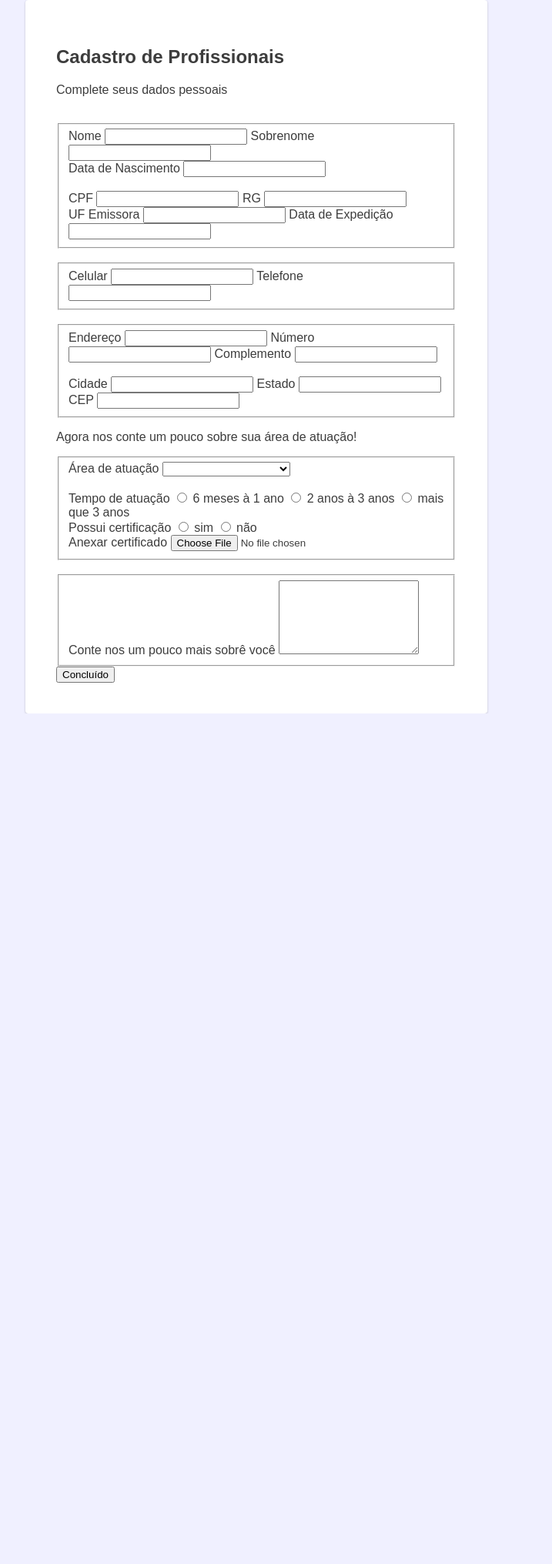
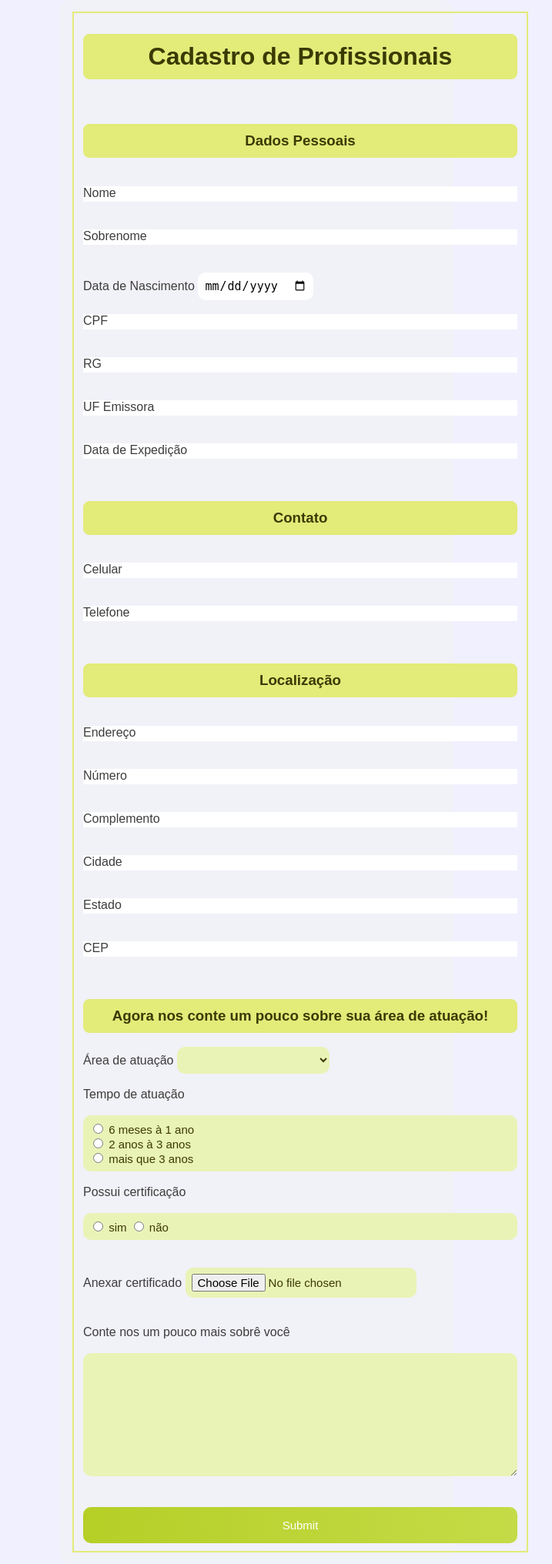
Before and after one commit to Curso-DS-Etec/valetudo_tcc, a PHP site: page /formularioProfissional.html in a window 1280 px wide. Shown: the whole page at 77% size, without its empty margins (307-1024 px from the left). Before the commit the page ends 927 px from the top, so only its background shows below. Run offline with PHP 8.4, Linux system fonts and the light colour scheme.

Commit message:
novo formulario pofissional e css

```diff
--- a/front-end/css/style.css
+++ b/front-end/css/style.css
@@ -7,6 +7,7 @@ body {
     background-color: #f0f0ff;
 }
 
+/*ESTILO INDEX*/
 .container {
     max-width: 1024px;
 }
@@ -230,19 +231,116 @@ body {
 
 }
 
-/* ESTILIZAÇÃO DO FORMULARIO PROFISSIONAL */
 
-.containerForm {
-    background-color: #fff;
-    border-radius: 4px;
-    box-shadow: 0 1px 3px rgb(0 0 0 / 20%);
-    overflow: hidden;
-    max-width: 600px;
+/*ESTILO FORMULARIO PROFISSIONAL*/
+
+.box-form-profissional {
+
     margin: 0 auto;
-    padding: 40px;
+
+    background-color: rgba(243, 243, 245, 0.705);
+    padding: 15px;
+    border-radius: 15px;
+    width: 40%;
 }
 
-/* FIM DO ESTILO DOS CAMPOS E DO FORM */
+fieldset {
+    border: 2px solid rgb(227, 235, 121);
+}
+
+h1 {
+    border: 1px solid rgb(227, 235, 121);
+    padding: 10px;
+    text-align: center;
+    background-color: rgb(227, 235, 121);
+    border-radius: 8px;
+    color: rgb(58, 58, 3);
+}
+
+h3 {
+    border: 1px solid rgb(227, 235, 121);
+    padding: 10px;
+    text-align: center;
+    background-color: rgb(227, 235, 121);
+    border-radius: 8px;
+    color: rgb(58, 58, 3);
+}
+
+p {
+    border: 1px solid rgb(227, 235, 121);
+    padding: 10px;
+    text-align: center;
+    background-color: rgb(227, 235, 121);
+    border-radius: 8px;
+    color: rgb(58, 58, 3);
+}
+
+.dadosProfissional {
+    position: relative;
+}
+
+.input-form-profissonal {
+    background-color: none;
+    border: none;
+    border-bottom: 1px solid #fff;
+    outline: none; /*retira linha externa ao escrever*/
+    font-size: 15px;
+    width: 100%;
+    letter-spacing: 1.5px; /*espaço entre os caracter*/
+}
+
+
+
+.label-form-profissional {
+    position: absolute;
+    top: 0px;
+    left: 0px;
+    pointer-events: none; /*qualquer lugar que eu clicar dentro do label vai realizar a animação*/
+    transition: .5s;
+}
+
+#data-nasc-profissional {
+    border: none;
+    padding: 8px;
+    border-radius: 10px;
+    outline: none;
+    font-size: 15px;
+}
+
+#submit {
+    background-image: linear-gradient(to right, rgb(182, 207, 39), rgb(197, 219, 71));
+    width: 100%;
+    border: none;
+    padding: 15px;
+    color: #fff;
+    font-size: 15px;
+    cursor: pointer;
+    border-radius: 10px;
+}
+
+#submit:hover {
+    background-image: linear-gradient(to right, rgb(160, 184, 27), rgb(182, 209, 30));
+}
+
+#areaAtuacao {
+    border: none;
+    padding: 8px;
+    border-radius: 10px;
+    outline: none;
+    font-size: 15px;
+    background-color: rgb(234, 243, 182);
+    color: rgb(58, 58, 3);
+}
+/*Quando selecionado o input, deve ocorrer a ação no label*/
+.input-form-profissonal:focus ~ .label-form-profissional,
+.input-form-profissonal:valid ~ .label-form-profissional{
+    top: -20px; /*faz o label subir*/
+    font-size: 12px; /*no momento que o label sobe, diminui*/
+    color: rgb(58, 58, 3);
+}
+
+/* FIM DO ESTILO DO FORMULARIO PROFISSIONAL*/
+
 
 /* ESTILO TELA DE LOGIN */
 .titulo_login{
@@ -307,7 +405,8 @@ body {
 .box input[type = "submit"]:hover{
     background: #2ecc71;
 }
-/* termino do estilo login */
+
+/* FIM ESTILO LOGIN */
 
 
 
--- a/front-end/formularioProfissional.html
+++ b/front-end/formularioProfissional.html
@@ -1,100 +1,109 @@
+<?php include('conexao.php'); ?>
+
+
 <!DOCTYPE html>
 <html lang="pt-br">
 <head>
     <meta charset="UTF-8">
     <meta name="viewport" content="width=device-width, initial-scale=1.0">
     <title>Formulario Profissional</title>
+
     <link rel="stylesheet" href="css/style.css">
 </head>
 <body>
-    <section class="section">
-        <div class="containerForm">
-            <div class="topo">
-                <div class="titulo"><h1>Cadastro de Profissionais</h1></div>
-                <div class="subtitulo"><p>Complete seus dados pessoais</p></div>
-                <br>
-            </div>
+
+    <div class="box-form-profissional">
         <form name="cadastroProfissional" method="POST" action="../back-end/insertProfissional.php">
             <fieldset>
-                        <div class="dadosPessoais">
-                            <div class="nomeSobrenome">
-                                <label>Nome</label>
-                                <input type="text" name="nomeProfissional">
+                <h1><b>Cadastro de Profissionais</b></h1>
+                <br>
+                    <h3>Dados Pessoais</h3>
+                    <br>
+                     <div class="dadosProfissional">
+                        <input type="text" name="nomeProfissional" class="input-form-profissonal" required>
+                        <label for="nomeProfissional" class="label-form-profissional">Nome</label>
+                    </div>
+                    <br><br>
+                    <div class="dadosProfissional">
+                        <input type="text" name="sobrenomeProfissional" class="input-form-profissonal" required>
+                        <label for="sobrenomeProfissional" class="label-form-profissional">Sobrenome</label>
+                    </div>
+                    <br><br>
 
-                                <label>Sobrenome</label>
-                                <input type="text" name="sobrenomeProfissional">
+                    <label for="nascimentoProfissional" class="label-nasc-profissional">Data de Nascimento</label>
+                    <input type="date" name="nascimentoProfissional" id="data-nasc-profissional" required>
+
+                    <br><br>
+                    <div class="dadosProfissional">
+                        <input type="text" name="cpfProfissional" class="input-form-profissonal" required>
+                        <label for="cpfProfissional" class="label-form-profissional">CPF</label>
                     </div>
-                            <div class="data nascimento">
-                                <label>Data de Nascimento</label>
-                                <input type="text" name="nascimentoProfissional">
+                    <br><br>
+                    <div class="dadosProfissional">
+                        <input type="text" name="rgProfissional" class="input-form-profissonal" required>
+                        <label for="rgProfissional" class="label-form-profissional">RG</label>
                     </div>
+                    <br><br>
+                    <div class="dadosProfissional">
+                        <input type="text" name="ufEmissora" class="input-form-profissonal" required>
+                        <label for="ufEmissora" class="label-form-profissional">UF Emissora</label>
+                    </div>
+                    <br><br>
+                    <div class="dadosProfissional">
+                        <input type="text" name="expedicaoRgProfissional" class="input-form-profissonal" required>
+                        <label for="expedicaoRgProfissional" class="label-form-profissional">Data de Expedição</label>
+                    </div>
+                    <br><br>
 
+                    <h3>Contato</h3>
+                    <br>
+                    <div class="dadosProfissional">
+                        <input type="text" name="celularProfissional" class="input-form-profissonal" required>
+                        <label for="celularProfissional" class="label-form-profissional">Celular</label>
                     </div>
+                    <br><br>
+                    <div class="dadosProfissional">
+                        <input type="text" name="telefoneProfissional" class="input-form-profissonal" required>
+                        <label for="telefoneProfissional" class="label-form-profissional">Telefone</label>
+                    </div>
+                    <br><br>
+
+                    <h3>Localização</h3>
                     <br>
-
-                        <div class="dadosPessoais">
-                            <div class="documentos">
-                                <label>CPF</label>
-                                <input type="text" name="cpfProfissional">
-
-                                <label>RG</label>
-                                <input type="text" name="rgProfissional">
+                    <div class="dadosProfissional">
+                        <input type="text" name="enderecoProfissional" class="input-form-profissonal" required>
+                        <label for="enderecoProfissional" class="label-form-profissional">Endereço</label>
                     </div>
-
-                            <div class="documentos">
-                                <label>UF Emissora</label>
-                                <input type="text" name="ufEmissora">
-
-                                <label>Data de Expedição</label>
-                                <input type="text" name="expedicaoRgProfissional">
+                    <br><br>
+                    <div class="dadosProfissional">
+                        <input type="text" name="numeroCasaProfissional" class="input-form-profissonal" required>
+                        <label for="numeroCasaProfissional" class="label-form-profissional">Número</label>
                     </div>
+                    <br><br>
+                    <div class="dadosProfissional">
+                        <input type="text" name="complementoProfissional" class="input-form-profissonal" required>
+                        <label for="complementoProfissional" class="label-form-profissional">Complemento</label>
                     </div>
-                    </fieldset>
-                    <br>
-
-                    <fieldset>
-                        <div class="dadosPessoais">
-                            <label>Celular</label>
-                            <input type="text" name="celularProfissional">
-
-                            <label>Telefone</label>
-                            <input type="text" name="telefoneProfissional">
+                    <br><br>
+                    <div class="dadosProfissional">
+                        <input type="text" name="cidadeProfissional" class="input-form-profissonal" required>
+                        <label for="cidadeProfissional" class="label-form-profissional">Cidade</label>
                     </div>
-                    </fieldset>
-                    <br>
-
-                    <fieldset>
-                        <div class="dadosPessoais">
-                            <label>Endereço</label>
-                            <input type="text" name="enderecoProfissional">
-
-                            <label>Número</label>
-                            <input type="text" name="numeroCasaProfissional">
-
-                            <label>Complemento</label>
-                            <input type="text" name="complementoProfissional">
+                    <br><br>
+                    <div class="dadosProfissional">
+                        <input type="text" name="estadoProfissional" class="input-form-profissonal" required>
+                        <label for="estadoProfissional" class="label-form-profissional">Estado</label>
                     </div>
-                        <br>
-
-                        <div>
-                            <label>Cidade</label>
-                            <input type="text" name="cidadeProfissional">
-
-                            <label>Estado</label>
-                            <input type="text" name="estadoProfissional">
-
-                            <label>CEP</label>
-                            <input type="text" name="cepProfissional">
+                    <br><br>
+                    <div class="dadosProfissional">
+                        <input type="text" name="cepProfissional" class="input-form-profissonal" required>
+                        <label for="cepProfissional" class="label-form-profissional">CEP</label>
                     </div>
-
-                    </fieldset>
-
-                    <p>Agora nos conte um pouco sobre sua área de atuação!</p>
-
-                    <fieldset>
-                        <div>
-                            <label>Área de atuação</label>
-                                <select name="areaAtuacao">
+                    <br><br>
+                    <h3>Agora nos conte um pouco sobre sua área de atuação!</h3>
+                    <div class="dadosProfissional">
+                        <label for="areaAtuacao">Área de atuação</label>
+                        <select name="areaAtuacao" id="areaAtuacao">
                             <option></option>
                             <option>Assistencia Técnica</option>
                             <option>Aulas Particulares</option>
@@ -107,39 +116,34 @@
                         </select>
                     </div>
                     <br>
-
-                        <div>
                     <label>Tempo de atuação</label>
-                            <label><input type="radio" name="tempoAtuacao"> 6 meses à 1 ano </label>
-                            <label><input type="radio" name="tempoAtuacao"> 2 anos à 3 anos</label>
-                            <label><input type="radio" name="tempoAtuacao"> mais que 3 anos</label>
+                    <br><br>
+                    <div id="areaAtuacao">
+                        <label><input type="radio" name="tempoAtuacao"> 6 meses à 1 ano </label><br>
+                        <label><input type="radio" name="tempoAtuacao"> 2 anos à 3 anos</label><br>
+                        <label><input type="radio" name="tempoAtuacao"> mais que 3 anos</label><br>
                         </div>
-
-                        <div>
+                    <br>
                     <label>Possui certificação</label>
+                    <br><br>
+                    <div id="areaAtuacao">
                         <label><input type="radio" name="possuiCertificado"> sim </label>
                         <label><input type="radio" name="possuiCertificado"> não </label>
                     </div>
-
-                        <div>
+                    <br><br>
+                    <div class="dadosProfissional">
                         <label>Anexar certificado</label>
-                            <input type="file">
+                        <input type="file" id="areaAtuacao">
                     </div>
+                    <br><br>
+                    <div class="dadosProfissional">
+                        <label>Conte nos um pouco mais sobrê você</label><br><br>
+                        <textarea rows="8" cols="59" id="areaAtuacao"></textarea>
+                    </div>
+                    <br><br>
+                <input type="submit" name="submit" id="submit">
             </fieldset>
-                    <br>
-
-                    <fieldset>
-                        <div>
-                            <label>Conte nos um pouco mais sobrê você</label>
-                            <textarea rows="6"></textarea>
-                        </div>
-                    </fieldset>
-
-                    <input type="submit" value="Concluído">
-
-
         </form>
     </div>
-    </section>
 </body>
 </html>
```
Lines whose indentation alone changed are shown as unchanged.
